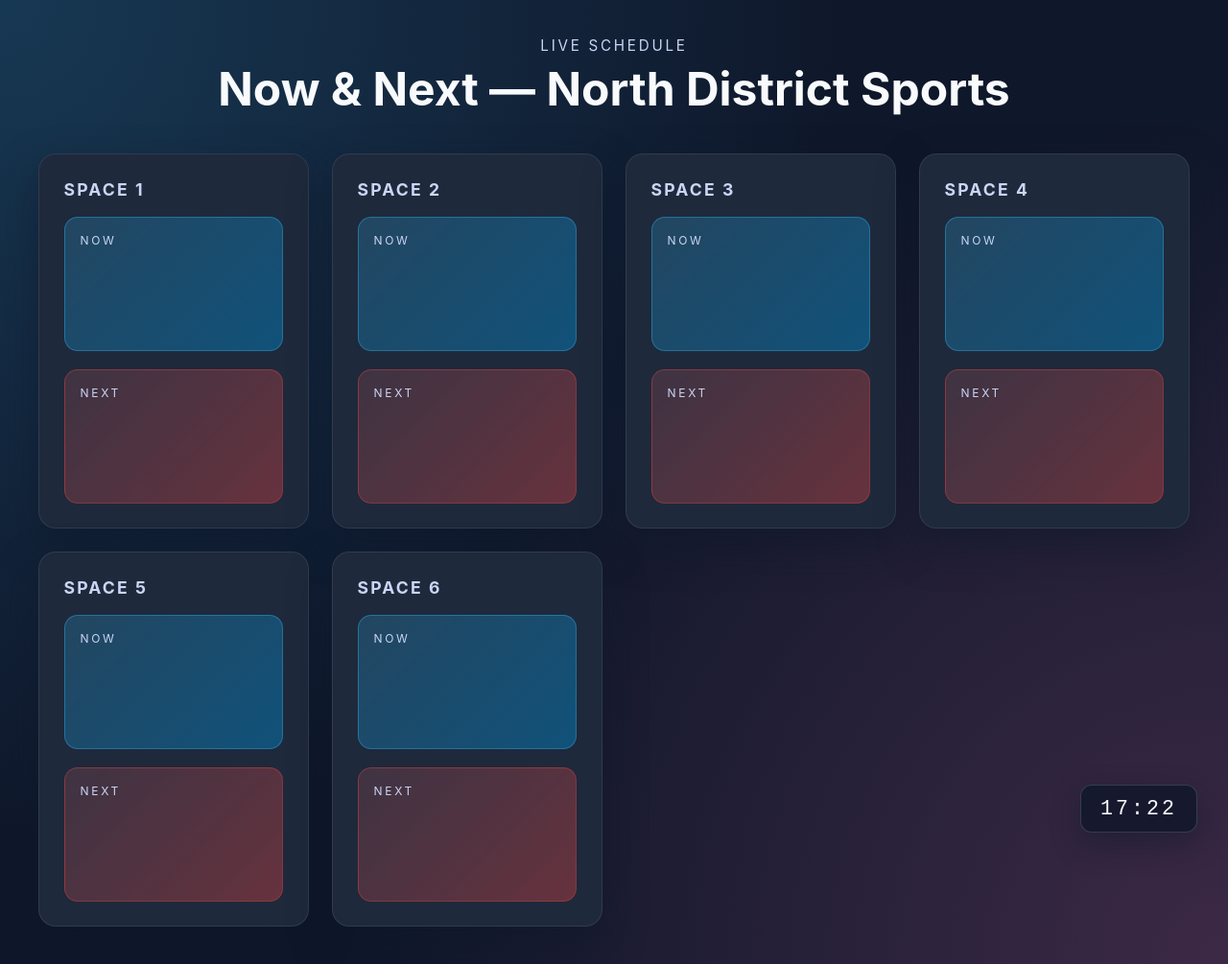
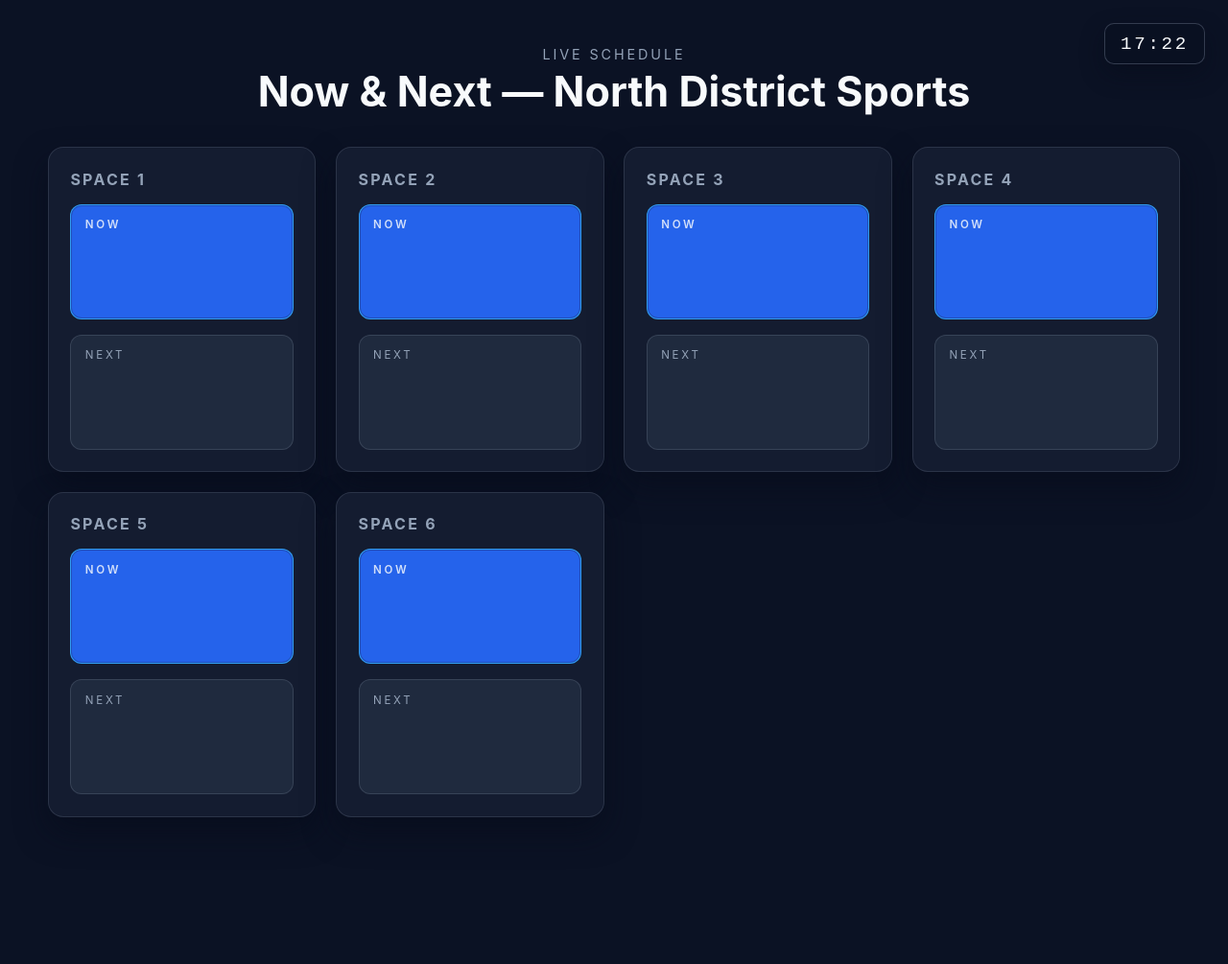
Before and after one commit to krussll/nownextlive, a Jekyll site: the page r/NDST3/index.html, which Jekyll copies as it is, in a window 1280 px wide. Shown: the whole page at 96% size. Built offline with Jekyll 4.4.1, drawn with Linux system fonts in a browser that asks for light colours; after the commit the page ends 900 px from its top, so only the background shows below that.

Commit message:
Restyle NDST3 display for clarity

```diff
--- a/assets/NDST3/styles.css
+++ b/assets/NDST3/styles.css
@@ -1,12 +1,12 @@
 :root {
     color-scheme: dark;
-    --bg: #0f172a;
-    --card: #1e293b;
+    --bg: #0b1224;
+    --card: #141c30;
     --accent: #38bdf8;
+    --accent-strong: #2563eb;
     --text-primary: #f8fafc;
-    --text-secondary: #cbd5f5;
-    --now: linear-gradient(135deg, rgba(56, 189, 248, 0.2), rgba(2, 132, 199, 0.45));
-    --next: linear-gradient(135deg, rgba(248, 113, 113, 0.15), rgba(239, 68, 68, 0.35));
+    --text-secondary: #94a3b8;
+    --muted: #1f2a3e;
 }
 
 * {
@@ -17,129 +17,152 @@ body {
     margin: 0;
     min-height: 100vh;
     font-family: "Inter", "Segoe UI", system-ui, -apple-system, sans-serif;
-    background: radial-gradient(circle at top left, rgba(56, 189, 248, 0.2), transparent 55%),
-                radial-gradient(circle at bottom right, rgba(244, 114, 182, 0.2), transparent 55%),
-                var(--bg);
+    background: var(--bg);
     color: var(--text-primary);
     display: flex;
     align-items: center;
     justify-content: center;
-    padding: clamp(1.5rem, 3vw, 3rem);
+    padding: clamp(1rem, 2.5vw, 2rem);
 }
 
 main {
-    width: min(1200px, 100%);
+    width: min(1180px, 100%);
 }
 
 #clock {
     position: fixed;
-    bottom: clamp(1rem, 3vw, 2rem);
-    right: clamp(1rem, 3vw, 2rem);
-    padding: 0.75rem 1.25rem;
-    background: rgba(15, 23, 42, 0.8);
-    border: 1px solid rgba(148, 163, 184, 0.25);
-    border-radius: 12px;
+    top: clamp(0.75rem, 2vw, 1.5rem);
+    right: clamp(0.75rem, 2vw, 1.5rem);
+    padding: 0.6rem 1rem;
+    background: rgba(10, 17, 33, 0.88);
+    border: 1px solid rgba(148, 163, 184, 0.3);
+    border-radius: 10px;
     font-family: "JetBrains Mono", "Courier New", monospace;
-    font-size: clamp(1rem, 2.5vw, 1.35rem);
+    font-size: clamp(0.95rem, 2vw, 1.2rem);
     letter-spacing: 0.14em;
-    box-shadow: 0 12px 30px rgba(15, 23, 42, 0.45);
+    box-shadow: 0 10px 24px rgba(7, 12, 25, 0.45);
 }
 
 header {
     display: flex;
     flex-direction: column;
-    gap: 0.35rem;
-    margin-bottom: clamp(1.5rem, 3vw, 2.5rem);
+    gap: 0.25rem;
+    margin-bottom: clamp(1.1rem, 2.5vw, 2rem);
     text-align: center;
 }
 
 header span {
-    font-size: 0.95rem;
-    letter-spacing: 0.18em;
+    font-size: 0.9rem;
+    letter-spacing: 0.2em;
     text-transform: uppercase;
     color: var(--text-secondary);
 }
 
 header h1 {
     margin: 0;
-    font-size: clamp(1.8rem, 4vw, 3rem);
+    font-size: clamp(1.7rem, 3.6vw, 2.7rem);
     font-weight: 700;
 }
 
 .spaces-grid {
     display: grid;
-    gap: clamp(1rem, 2vw, 1.5rem);
-    grid-template-columns: repeat(auto-fit, minmax(260px, 1fr));
+    gap: clamp(0.85rem, 1.8vw, 1.3rem);
+    grid-template-columns: repeat(auto-fit, minmax(240px, 1fr));
 }
 
 .space-card {
     background: var(--card);
-    border-radius: 18px;
-    padding: clamp(1.25rem, 2vw, 1.75rem);
-    box-shadow: 0 18px 40px rgba(15, 23, 42, 0.55);
+    border-radius: 16px;
+    padding: clamp(1rem, 1.8vw, 1.4rem);
+    box-shadow: 0 16px 32px rgba(6, 12, 26, 0.6);
     display: flex;
     flex-direction: column;
-    gap: 1.15rem;
-    border: 1px solid rgba(148, 163, 184, 0.15);
-    backdrop-filter: blur(8px);
+    gap: 1rem;
+    border: 1px solid rgba(148, 163, 184, 0.18);
 }
 
 .space-card h2 {
     margin: 0;
-    font-size: 1.1rem;
-    letter-spacing: 0.12em;
+    font-size: 1rem;
+    letter-spacing: 0.14em;
     text-transform: uppercase;
     color: var(--text-secondary);
 }
 
 .event {
-    padding: 1rem;
-    border-radius: 14px;
-    background: rgba(15, 23, 42, 0.55);
+    padding: 0.85rem 0.9rem;
+    border-radius: 12px;
+    background: var(--muted);
     display: flex;
     flex-direction: column;
-    gap: 0.75rem;
-    min-height: 140px;
+    gap: 0.6rem;
+    min-height: 120px;
 }
 
 .event.now {
-    background: var(--now);
-    border: 1px solid rgba(56, 189, 248, 0.35);
+    background: var(--accent-strong);
+    border: 1px solid rgba(56, 189, 248, 0.65);
+    box-shadow: inset 0 0 0 1px rgba(15, 23, 42, 0.25);
+    color: var(--text-primary);
 }
 
 .event.next {
-    background: var(--next);
-    border: 1px solid rgba(239, 68, 68, 0.35);
+    background: var(--muted);
+    border: 1px solid rgba(148, 163, 184, 0.2);
 }
 
 .event .label {
-    font-size: 0.75rem;
-    letter-spacing: 0.22em;
+    font-size: 0.72rem;
+    letter-spacing: 0.24em;
     text-transform: uppercase;
     color: var(--text-secondary);
 }
 
+.event.now .label {
+    color: rgba(248, 250, 252, 0.82);
+    font-weight: 600;
+}
+
 .event h3 {
     margin: 0;
-    font-size: 1.2rem;
+    font-size: 1.15rem;
     font-weight: 600;
-    line-height: 1.4;
+    line-height: 1.35;
+}
+
+.event.now h3 {
+    font-size: 1.3rem;
+    font-weight: 700;
+}
+
+.event.next h3 {
+    color: var(--text-secondary);
+    font-weight: 500;
+    font-size: 1.05rem;
 }
 
 .event p {
     margin: 0;
-    font-size: 0.95rem;
-    color: rgba(226, 232, 240, 0.85);
-    line-height: 1.5;
+    font-size: 0.9rem;
+    color: rgba(226, 232, 240, 0.82);
+    line-height: 1.4;
+}
+
+.event.now p {
+    color: rgba(248, 250, 252, 0.95);
+}
+
+.event.next p {
+    color: rgba(203, 213, 225, 0.9);
 }
 
 @media (max-width: 600px) {
     header span {
-        font-size: 0.8rem;
+        font-size: 0.78rem;
     }
 
     .space-card {
-        padding: 1rem;
+        padding: 0.9rem;
     }
 
     .event {
```
